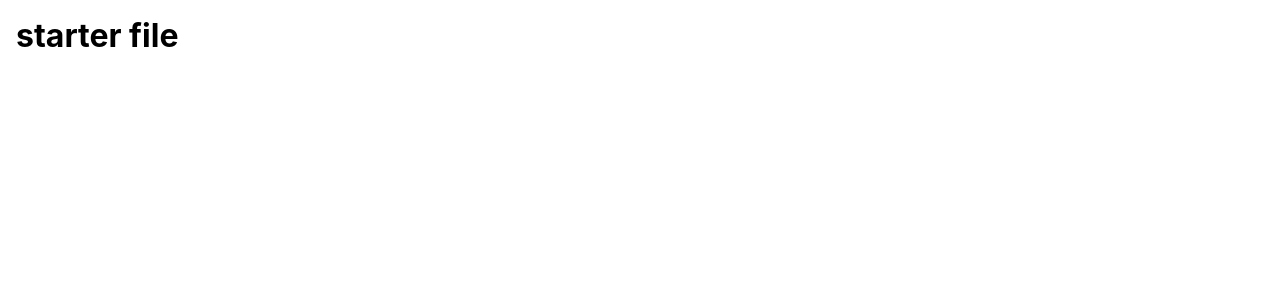
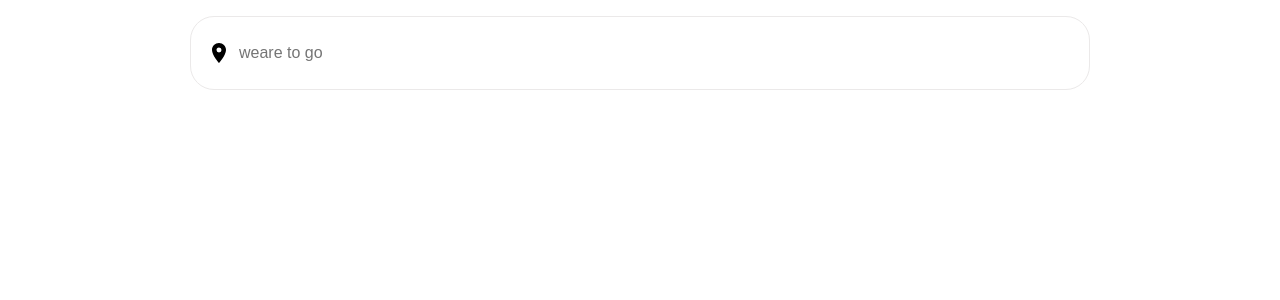
Before and after one commit to vaeid/React_Booking_Hotel_APP, a React (Vite) app: page / in a window 1280 px wide. Shown: the top 300 px of the page. Built offline with nearby package versions, Linux system fonts and the light colour scheme.

Commit message:
create header

```diff
--- a/src/App.jsx
+++ b/src/App.jsx
@@ -1,8 +1,12 @@
-
-import "./App.css";
+import './App.css';
+import Header from './components/header/Header';
 
 function App() {
-  return <h1>starter file</h1>
+  return (
+    <div className=''>
+      <Header />
+    </div>
+  );
 }
 
 export default App;
--- /dev/null
+++ b/src/components/header/Header.jsx
@@ -0,0 +1,16 @@
+import { MdLocationOn } from 'react-icons/md';
+export default function Header() {
+  return (
+    <div className='header'>
+      <div className='headerSearch'>
+        <div className='headerSearchItem'>
+          <MdLocationOn className='headerIcon' />
+          <input type='text' placeholder='weare to go' className='headerSearchInput' name='destination' />
+        </div>
+        <div className='headerSearchItem'></div>
+        <div className='headerSearchItem'></div>
+        <div className='headerSearchItem'></div>
+      </div>
+    </div>
+  );
+}
```
